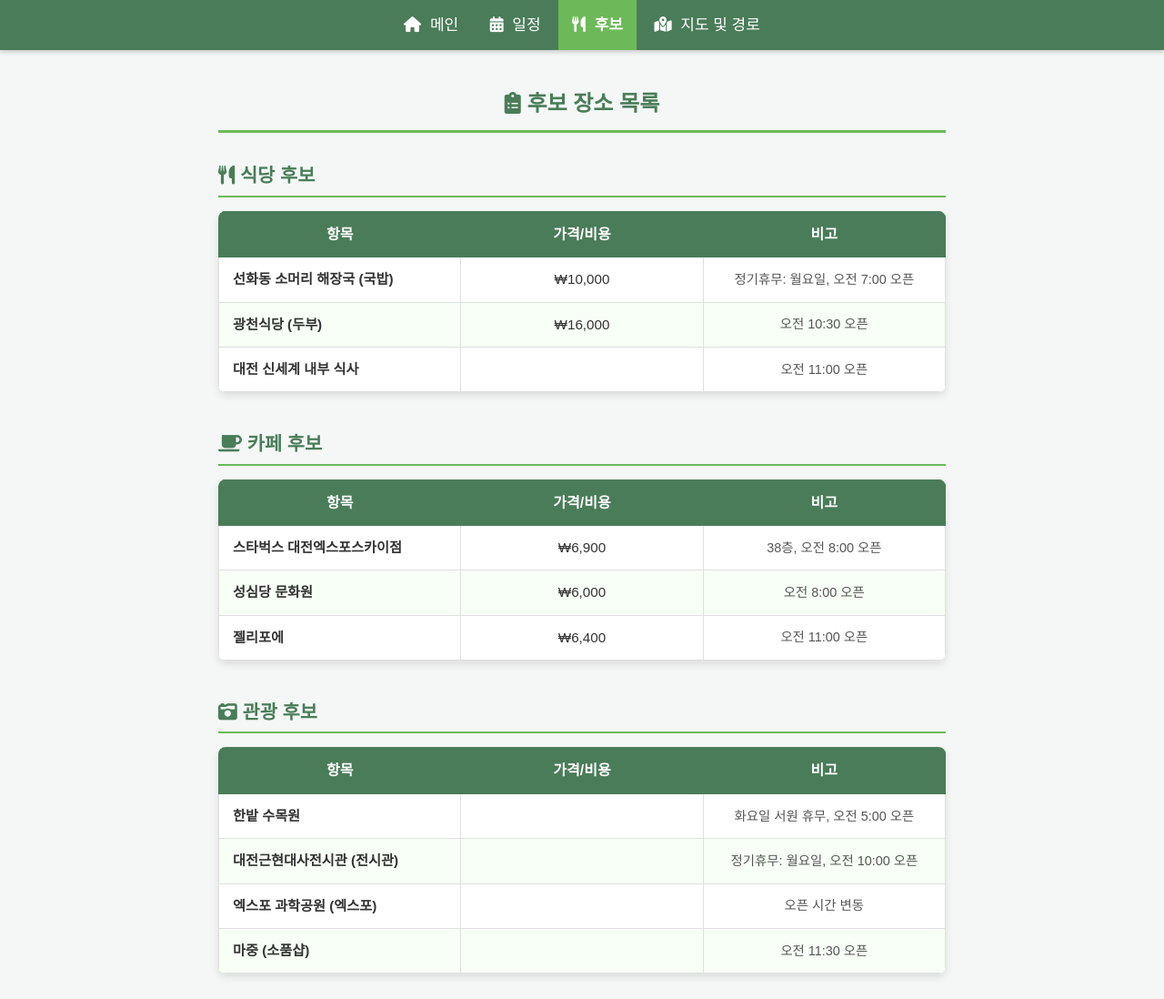
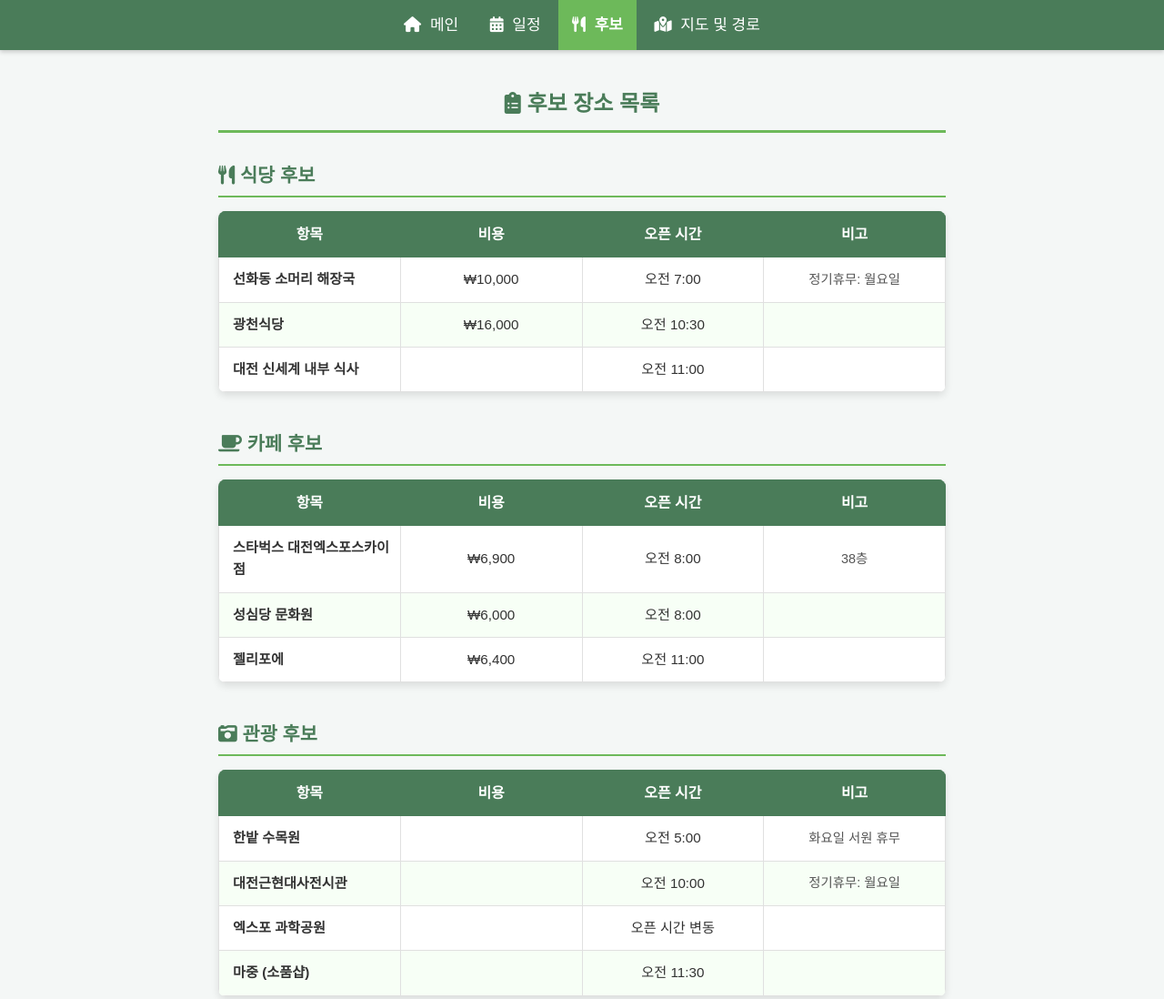
Before and after one commit to lee-max666/2025travel, a plain HTML site: page options.html in a window 1280 px wide. Shown: the top 1098 px of the page at 91% size. Drawn offline with Linux system fonts and the light colour scheme.

Commit message:
Update options.html

```diff
--- a/options.html
+++ b/options.html
@@ -86,7 +86,7 @@
 
         .option-table {
             width: 100%;
-            min-width: 600px;
+            min-width: 650px; /* 열이 4개가 되었으므로 최소 너비 확장 */
             border-collapse: collapse;
             table-layout: fixed;
         }
@@ -109,12 +109,11 @@
             word-break: break-word;
         }
 
-        /* 항목 열 너비 */
-        .option-table td:nth-child(1) { width: 35%; text-align: left; padding-left: 15px; font-weight: bold; }
-        /* 가격 열 너비 */
-        .option-table td:nth-child(2) { width: 20%; }
-        /* 비고 열 너비 */
-        .option-table td:nth-child(3) { width: 45%; font-size: 0.9em; color: #555; }
+        /* 항목 열 너비 재조정 (4개 열에 맞게) */
+        .option-table td:nth-child(1) { width: 30%; text-align: left; padding-left: 15px; font-weight: bold; } /* 항목 */
+        .option-table td:nth-child(2) { width: 15%; } /* 비용 */
+        .option-table td:nth-child(3) { width: 20%; } /* 오픈 시간 */
+        .option-table td:nth-child(4) { width: 35%; font-size: 0.9em; color: #555; } /* 비고 */
 
         .option-table tbody tr:nth-child(even) { background-color: #f7fff6; }
         .option-table tbody tr:hover { background-color: #f0f7ef; }
@@ -138,14 +137,15 @@
                     <thead>
                         <tr>
                             <th>항목</th>
-                            <th>가격/비용</th>
+                            <th>비용</th>
+                            <th>오픈 시간</th>
                             <th>비고</th>
                         </tr>
                     </thead>
                     <tbody>
-                        <tr><td>선화동 소머리 해장국 (국밥)</td><td>₩10,000</td><td>정기휴무: 월요일, 오전 7:00 오픈</td></tr>
-                        <tr><td>광천식당 (두부)</td><td>₩16,000</td><td>오전 10:30 오픈</td></tr>
-                        <tr><td>대전 신세계 내부 식사</td><td></td><td>오전 11:00 오픈</td></tr>
+                        <tr><td>선화동 소머리 해장국</td><td>₩10,000</td><td>오전 7:00</td><td>정기휴무: 월요일</td></tr>
+                        <tr><td>광천식당</td><td>₩16,000</td><td>오전 10:30</td><td></td></tr>
+                        <tr><td>대전 신세계 내부 식사</td><td></td><td>오전 11:00</td><td></td></tr>
                     </tbody>
                 </table>
             </div>
@@ -158,14 +158,15 @@
                     <thead>
                         <tr>
                             <th>항목</th>
-                            <th>가격/비용</th>
+                            <th>비용</th>
+                            <th>오픈 시간</th>
                             <th>비고</th>
                         </tr>
                     </thead>
                     <tbody>
-                        <tr><td>스타벅스 대전엑스포스카이점</td><td>₩6,900</td><td>38층, 오전 8:00 오픈</td></tr>
-                        <tr><td>성심당 문화원</td><td>₩6,000</td><td>오전 8:00 오픈</td></tr>
-                        <tr><td>젤리포에</td><td>₩6,400</td><td>오전 11:00 오픈</td></tr>
+                        <tr><td>스타벅스 대전엑스포스카이점</td><td>₩6,900</td><td>오전 8:00</td><td>38층</td></tr>
+                        <tr><td>성심당 문화원</td><td>₩6,000</td><td>오전 8:00</td><td></td></tr>
+                        <tr><td>젤리포에</td><td>₩6,400</td><td>오전 11:00</td><td></td></tr>
                     </tbody>
                 </table>
             </div>
@@ -178,15 +179,16 @@
                     <thead>
                         <tr>
                             <th>항목</th>
-                            <th>가격/비용</th>
+                            <th>비용</th>
+                            <th>오픈 시간</th>
                             <th>비고</th>
                         </tr>
                     </thead>
                     <tbody>
-                        <tr><td>한밭 수목원</td><td></td><td>화요일 서원 휴무, 오전 5:00 오픈</td></tr>
-                        <tr><td>대전근현대사전시관 (전시관)</td><td></td><td>정기휴무: 월요일, 오전 10:00 오픈</td></tr>
-                        <tr><td>엑스포 과학공원 (엑스포)</td><td></td><td>오픈 시간 변동</td></tr>
-                        <tr><td>마중 (소품샵)</td><td></td><td>오전 11:30 오픈</td></tr>
+                        <tr><td>한밭 수목원</td><td></td><td>오전 5:00</td><td>화요일 서원 휴무</td></tr>
+                        <tr><td>대전근현대사전시관</td><td></td><td>오전 10:00</td><td>정기휴무: 월요일</td></tr>
+                        <tr><td>엑스포 과학공원</td><td></td><td>오픈 시간 변동</td><td></td></tr>
+                        <tr><td>마중 (소품샵)</td><td></td><td>오전 11:30</td><td></td></tr>
                     </tbody>
                 </table>
             </div>
```
